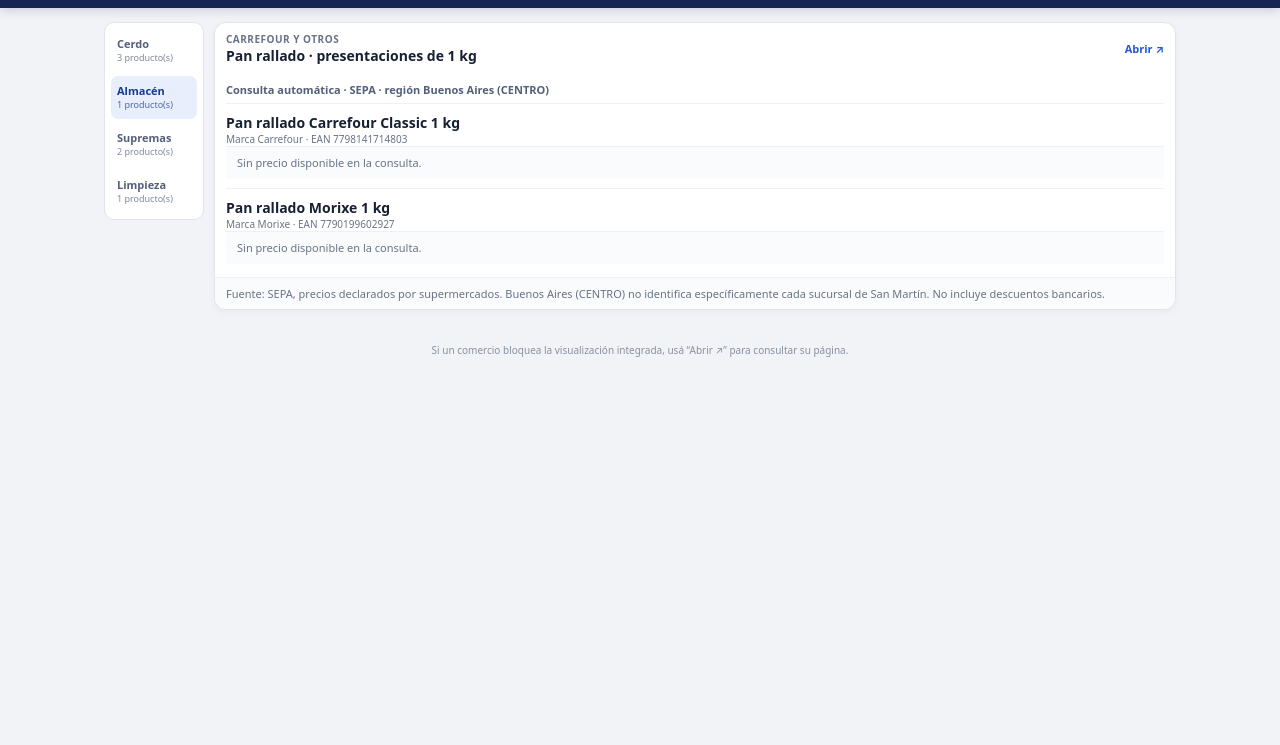
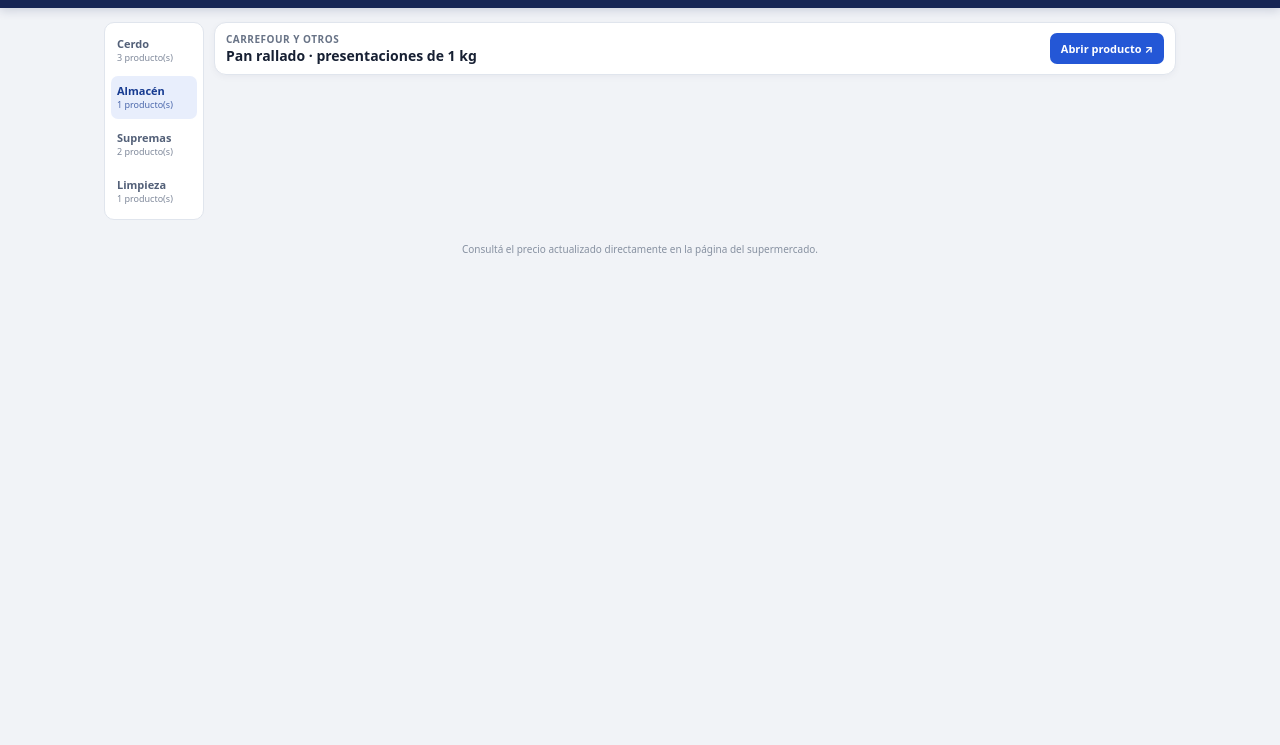
Before and after one commit to eknoll1974-hub/MonitorTrading, a plain HTML site: page MisPrecios/index.html in a window 1280 px wide. Shown: the part 55-800 px from the top of the page. Drawn offline with Linux system fonts and the light colour scheme.

Commit message:
Simplificar Mis Precios a catálogo de enlaces directos

```diff
--- a/MisPrecios/index.html
+++ b/MisPrecios/index.html
@@ -21,7 +21,7 @@ header{position:sticky;top:0;z-index:5;background:#172554;color:#fff;padding:11p
 .card{background:#fff;border:1px solid #e0e5ed;border-radius:12px;overflow:hidden;margin-bottom:11px;box-shadow:0 2px 7px #14213d0b}
 .cardhead{padding:9px 11px;display:flex;align-items:center;gap:8px;min-height:43px}
 .name{font-weight:750;font-size:14px;min-width:0;overflow-wrap:anywhere}.store{font-size:10px;letter-spacing:.05em;text-transform:uppercase;color:#687386;font-weight:800}
-.open{margin-left:auto;white-space:nowrap;color:#2457d6;text-decoration:none;font-size:11px;font-weight:700}
+.open{margin-left:auto;white-space:nowrap;background:#2457d6;color:#fff;text-decoration:none;font-size:11px;font-weight:750;padding:8px 11px;border-radius:7px}
 .framewrap{height:620px;background:#fff;border-top:1px solid #e8ebf0;position:relative}
 iframe{display:block;width:100%;height:100%;border:0;background:#fff}
 .hint{padding:8px 11px;color:#687386;font-size:11px;background:#fafbfc;border-top:1px solid #edf0f4}
@@ -32,12 +32,12 @@ footer{text-align:center;color:#8791a1;font-size:10px;padding:8px 12px 20px}
 </style>
 </head>
 <body>
-<header><div class="head"><div><h1>Mis precios</h1><div class="sub">Comparador de productos · actualización automática SEPA</div></div><div class="sub" id="refreshStatus">Consultando precios…</div></div></header>
+<header><div class="head"><div><h1>Mis precios</h1><div class="sub">Productos y accesos directos a supermercados</div></div></div></header>
 <div class="layout">
  <aside class="sidebar" id="categories" aria-label="Categorías"></aside>
  <main id="products"></main>
 </div>
-<footer>Si un comercio bloquea la visualización integrada, usá “Abrir ↗” para consultar su página.</footer>
+<footer>Consultá el precio actualizado directamente en la página del supermercado.</footer>
 <script>
 const categoriesList=["Cerdo","Almacén","Supremas","Limpieza"];
 const SEPA_BASE="https://hysmarcos.github.io/superprecios-claros/v1";
@@ -55,27 +55,15 @@ const products=[
  {category:"Limpieza",name:"Jabón líquido Skip para diluir Bio-Enzimas 500 ml",store:"Coto y Carrefour",url:"https://www.coto.com.ar/productos/jabon-liquido-para-diluir-skip-500ml-/_/R-00531047-00531047-200",autoItems:[{name:"Skip Bio-Enzimas para diluir 500 ml",brand:"Skip",ean:"7791290792838",unit:"500 ml"}]}
 ];
 let selectedCategory="Almacén";
-let sepaPrices={},refreshMessage="Consultando precios…";
+
 const decodeEntities=s=>{const t=document.createElement('textarea');t.innerHTML=String(s??'');return t.value};
 const esc=s=>String(s).replace(/[&<>"']/g,c=>({'&':'&amp;','<':'&lt;','>':'&gt;','"':'&quot;',"'":'&#39;'}[c]));
 const money=n=>Number(n).toLocaleString("es-AR",{style:"currency",currency:"ARS",maximumFractionDigits:2});
-function allEans(){return [...new Set(products.flatMap(p=>(p.autoItems||[]).map(x=>x.ean)).filter(Boolean))]}
-function renderAuto(p){
- if(p.autoPending)return '<div class="hint">Actualización automática pendiente: falta identificar el código de barras exacto para consultar SEPA. No mostramos precios estimados como actuales.</div>';
- return '<div style="padding:8px 11px"><div style="font-size:11px;color:#536078;font-weight:700;margin-bottom:5px">Consulta automática · SEPA · región Buenos Aires (CENTRO)</div>'+(p.autoItems||[]).map(item=>{
-  const d=sepaPrices[item.ean],title='<b>'+esc(item.name)+'</b><div style="font-size:10px;color:#687386">Marca '+esc(item.brand||'')+' · EAN '+esc(item.ean)+'</div>';
-  if(!d)return '<div style="padding:9px 0;border-top:1px solid #edf0f4">'+title+'<div class="hint">Sin precio disponible en la consulta.</div></div>';
-  const stores=(d.precios||[]).filter(x=>/coto|carrefour/i.test(x.cadena?.nombre||''));
-  const rows=stores.map(x=>{const n=x.precio_efectivo??x.precio_lista;return '<div style="display:flex;justify-content:space-between;gap:8px;padding:6px 0;border-top:1px solid #edf0f4"><span>'+esc(decodeEntities(x.cadena?.nombre||'Supermercado'))+(x.promo?' · promoción':'')+'</span><b>'+(n!=null?money(n):'Sin precio')+'</b></div>'+(item.unit==='500 ml'&&n!=null?'<div style="font-size:10px;color:#687386;text-align:right">'+money(n*2)+' por litro</div>':'')}).join('');
-  return '<div style="padding:9px 0;border-top:1px solid #edf0f4">'+title+(rows||'<div class="hint">No hay precio informado para Coto o Carrefour en esta región.</div>')+'<div style="font-size:10px;color:#687386">Fecha del dato: '+esc(d.fecha||'no informada')+'</div></div>';
- }).join('')+'<div class="hint" style="margin:4px -11px -8px">Fuente: SEPA, precios declarados por supermercados. Buenos Aires (CENTRO) no identifica específicamente cada sucursal de San Martín. No incluye descuentos bancarios.</div></div>';
-}
 function render(){
- document.getElementById('refreshStatus').textContent=refreshMessage;
  document.getElementById('categories').innerHTML=categoriesList.map(c=>'<button class="catbtn '+(c===selectedCategory?'active':'')+'" data-category="'+esc(c)+'">'+esc(c)+'<span class="catcount">'+products.filter(p=>p.category===c).length+' producto(s)</span></button>').join('');
  document.querySelectorAll('.catbtn').forEach(b=>b.addEventListener('click',()=>{selectedCategory=b.dataset.category;render()}));
  const items=products.filter(p=>p.category===selectedCategory);
- document.getElementById('products').innerHTML=items.length?items.map(p=>'<section class="card"><div class="cardhead"><div><div class="store">'+esc(p.store)+'</div><div class="name">'+esc(p.name)+'</div></div><a class="open" href="'+esc(p.url)+'" target="_blank" rel="noopener">Abrir ↗</a></div>'+(p.autoItems||p.autoPending?renderAuto(p):'<div class="hint">Pendiente de asociar código de barras.</div>')+'</section>').join(''):'<div class="empty">Todavía no hay productos en esta categoría.</div>';
+ document.getElementById('products').innerHTML=items.length?items.map(p=>'<section class="card"><div class="cardhead"><div><div class="store">'+esc(p.store)+'</div><div class="name">'+esc(p.name)+'</div></div><a class="open" href="'+esc(p.url)+'" target="_blank" rel="noopener">Abrir producto ↗</a></div></section>').join(''):'<div class="empty">Todavía no hay productos en esta categoría.</div>';
 }
 async function refreshPrices(){
  render();const key='misPreciosSepaCache';
@@ -92,7 +80,7 @@ async function refreshPrices(){
   render();
  }
 }
-render();refreshPrices();
+render();
 </script>
 </body>
 </html>
```
